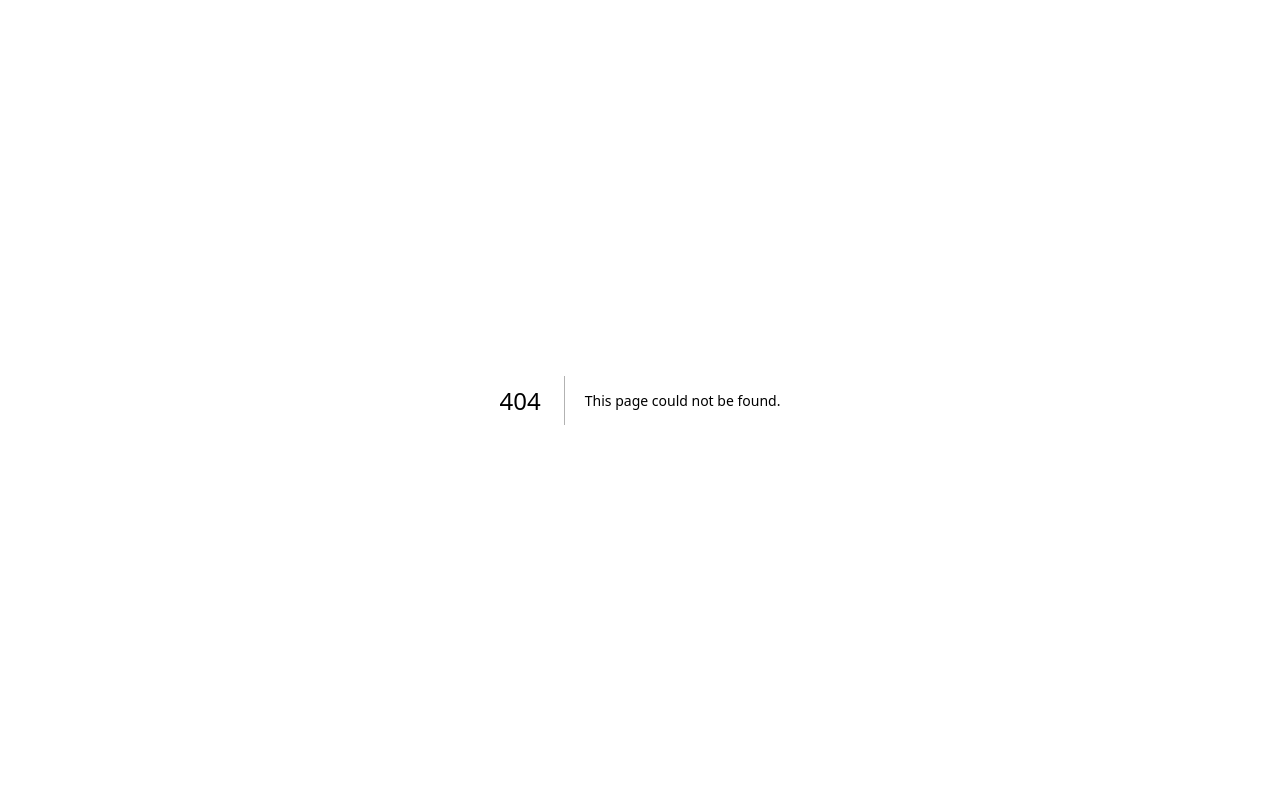
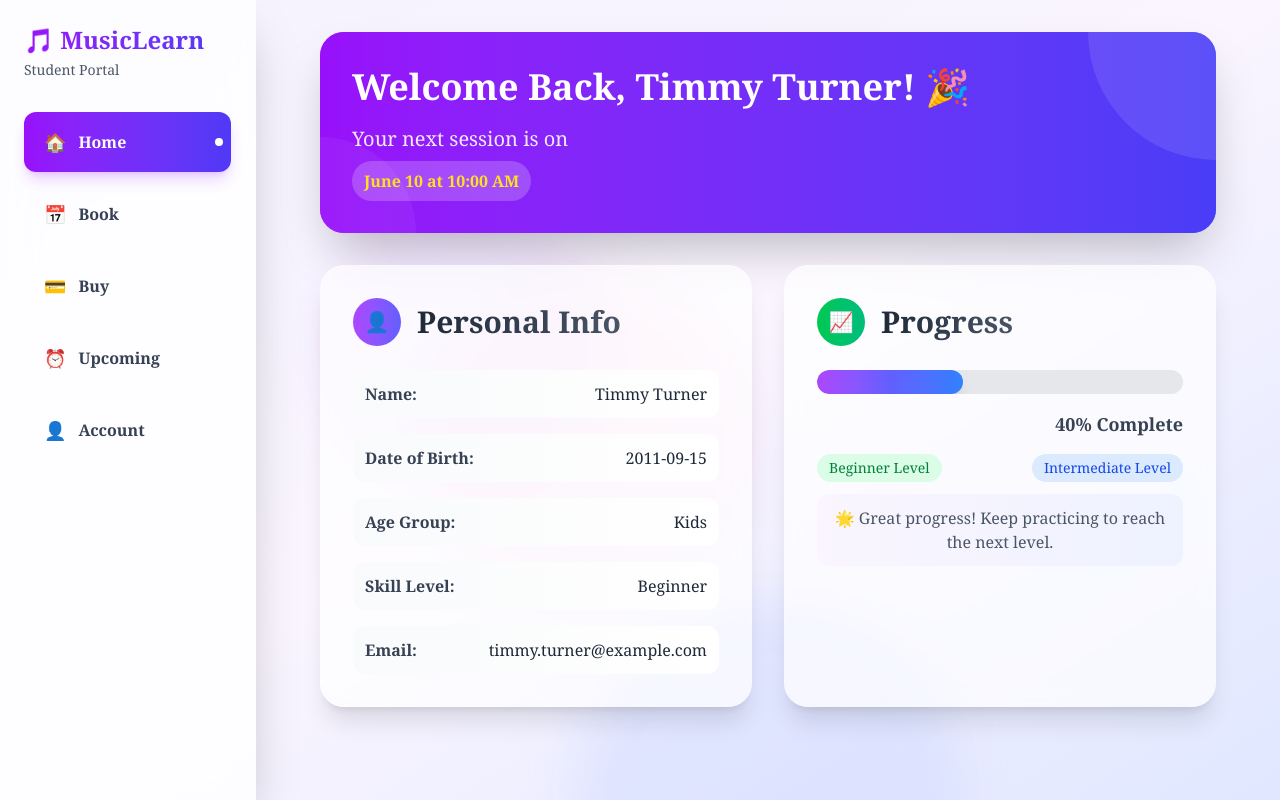
Before and after one commit to ssh-expitrans/music-plat, a Next.js app: page /demodashboard/studentdash in a window 1280 px wide. Before the commit this address had no page. Built offline with nearby package versions, Linux system fonts and the light colour scheme.

Commit message:
fix link?

```diff
--- /dev/null
+++ b/src/app/demodashboard/studentdash/page.tsx
@@ -0,0 +1,6 @@
+// src/app/demodashboard/studentdash/page.tsx
+import DemoDashboard from '@/components/demodashboard';
+
+export default function DemoDashboardPage() {
+  return <DemoDashboard />;
+}
```
